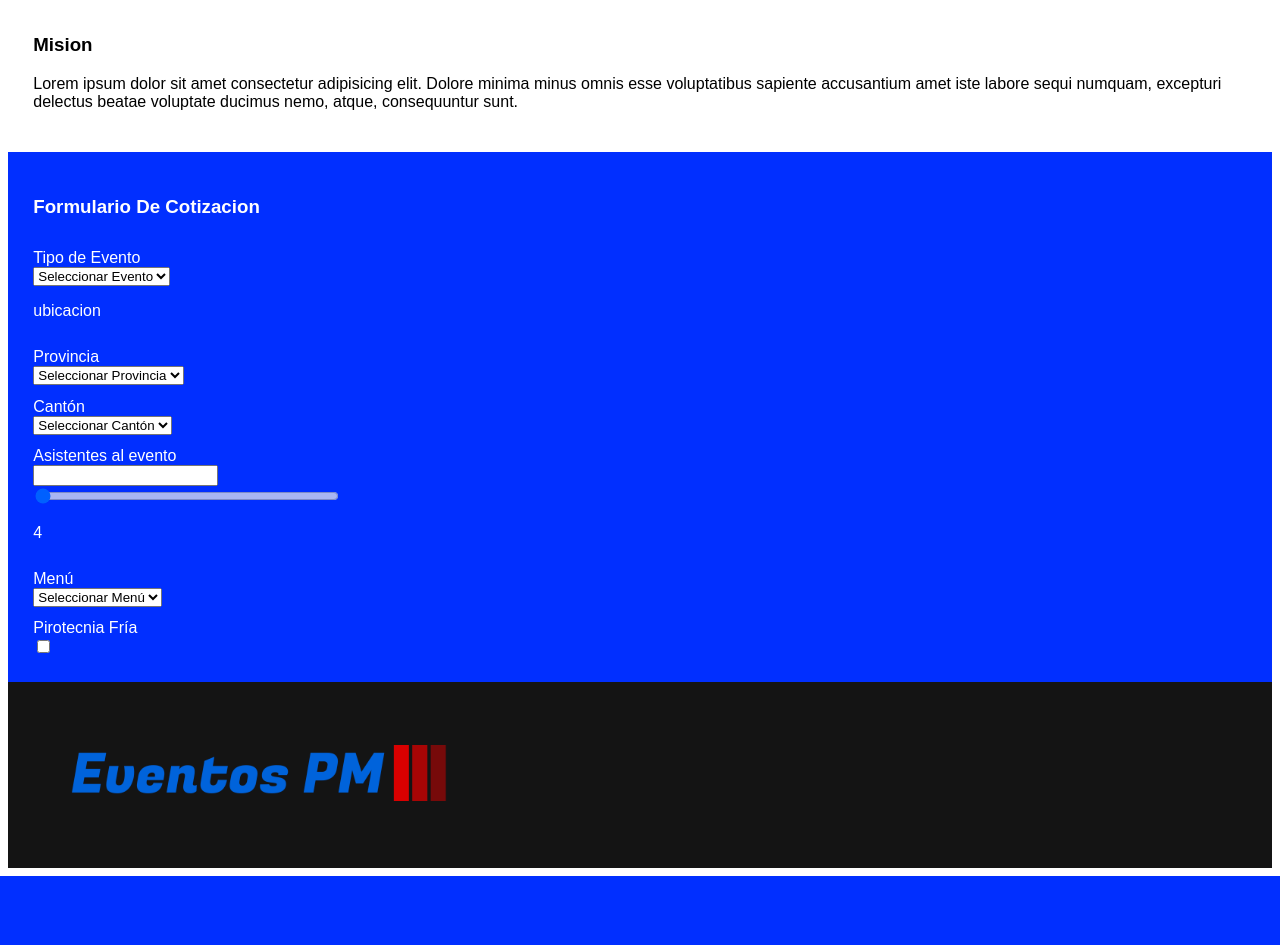
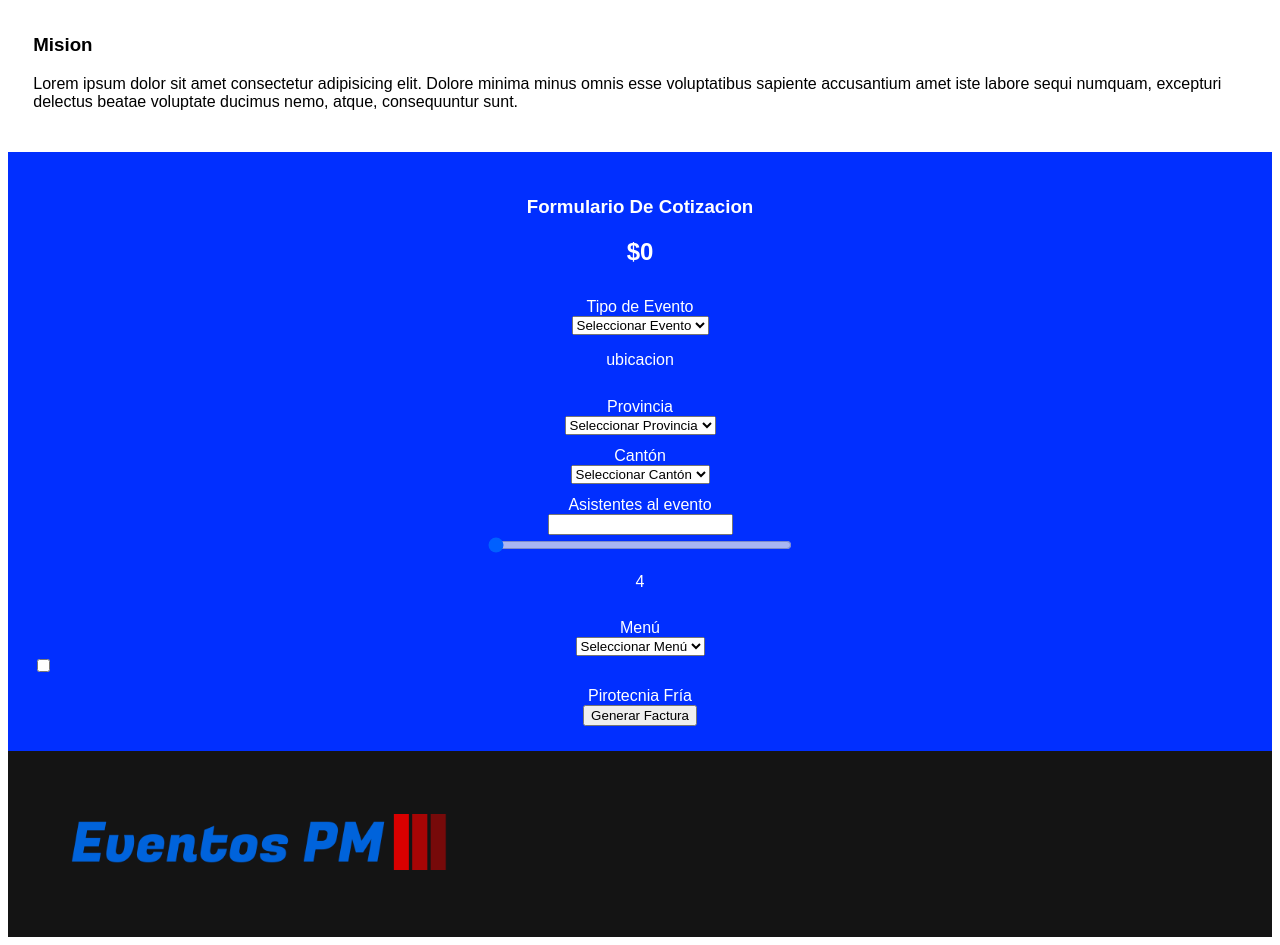
Before and after one commit to mauricioc1/eventosPM, a PHP site: page / in a window 1280 px wide. Shown: the part 211-1156 px from the top of the page. Before the commit the page ends 1087 px from the top, so only its background shows below. Run offline with PHP 8.4, Linux system fonts and the light colour scheme.

Commit message:
centrado del formulario

```diff
--- a/index.html
+++ b/index.html
@@ -22,6 +22,7 @@
 
     <section class="formulario">
         <h3>Formulario De Cotizacion</h3>
+        <h1 id="precioTotal">$0</h1>
 
 
         <label for="eventos">Tipo de Evento</label>
@@ -68,8 +69,10 @@
             <option value="opcion4">opcion4</option>
         </select>
 
+        <input type="checkbox" id="pirotecnia" name="pirotecnia" />
         <label for="pirotecnia">Pirotecnia Fría</label>
-        <input type="checkbox" id="pirotecnia" name="pirotecnia" />
+
+        <button type="button" id="factura">Generar Factura</button>
     </section>
 
 
--- a/styles.css
+++ b/styles.css
@@ -11,10 +11,11 @@ section {
 .formulario {
     background-color: #012FFF;
     color: #fff;
+    text-align: center;
 }
 
 label {
-    display: flex;
+    display: block;
     padding-top: 1%;
 }
 
@@ -33,6 +34,14 @@ label {
     cursor: pointer;
 }
 
+#factura {
+    display: inline;
+    margin: auto;
+}
+
+#pirotecnia {
+    display: flow;
+}
 
 footer{
     color: #fff;
```
